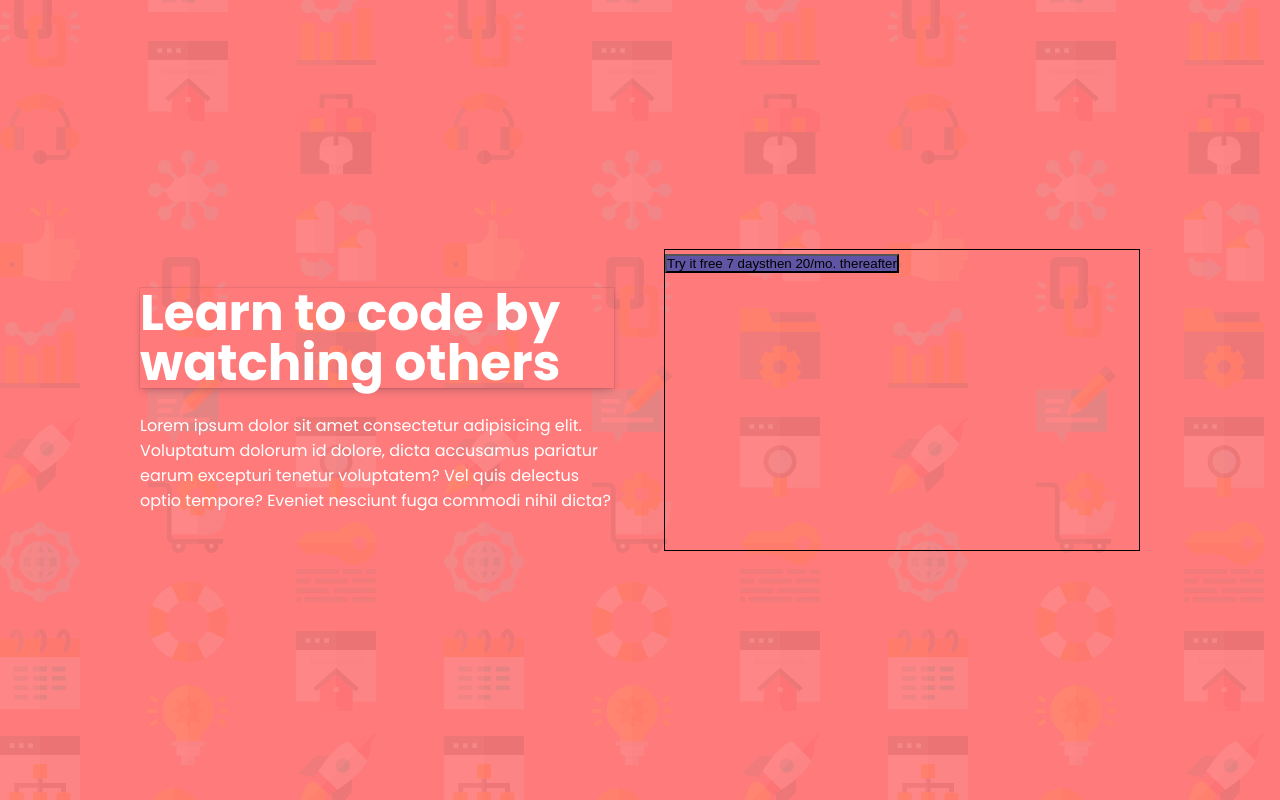
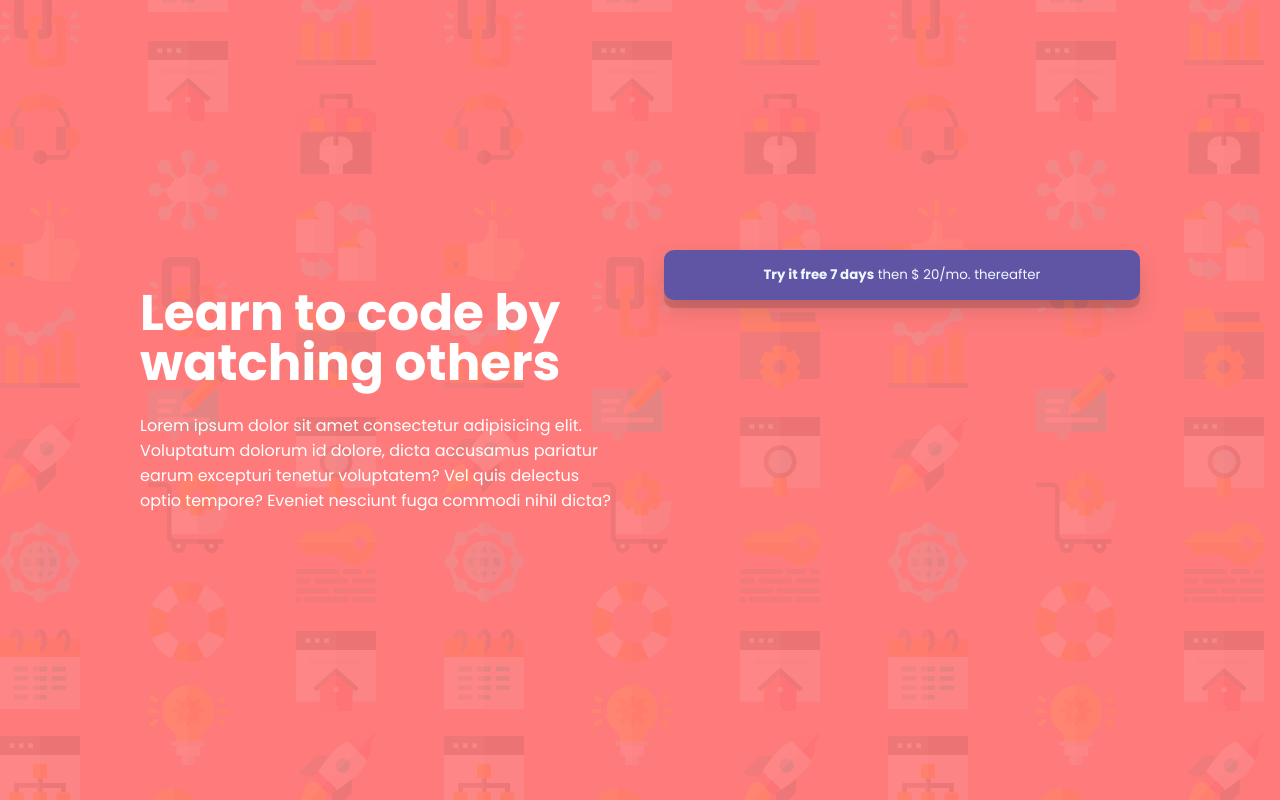
Before and after one commit to danadcm/intro-component-with-signup-form, a plain HTML site: page index.html in a window 1280 px wide. Drawn offline with Linux system fonts and the light colour scheme.

Commit message:
add the blue-botton p changes

```diff
--- a/index.html
+++ b/index.html
@@ -31,7 +31,7 @@
     <div class="right-side-content">
 
       <button class="blue-button">
-        <p><span>Try it free 7 days</span>then 20/mo. thereafter </p>
+        <p> <span style="font-weight: bold;">Try it free 7 days</span> then &#36 20/mo. thereafter </p>
       </button>
 
     </div>
--- a/style.css
+++ b/style.css
@@ -33,16 +33,20 @@ h1 {
   line-height: 1;
   margin-bottom: 25px;
   /* to put it on button */
-  box-shadow: rgba(9, 30, 66, 0.25) 0px 4px 8px -2px,
-    rgba(9, 30, 66, 0.08) 0px 0px 0px 1px;
-  /* box-shadow: hsl(248, 32%, 49%) 0px 3px 5px; */
 }
 .right-side-content {
   width: 50%;
   height: 300px;
-  border: 1px solid black;
 }
 
 .blue-button {
   background-color: hsl(248, 32%, 49%);
+  width: 476px;
+  height: 50px;
+  color: aliceblue;
+  border: none;
+  border-radius: 10px;
+  box-shadow: 0px 8px 1px rgba(8, 8, 8, 0.137),
+    0 10px 20px rgba(107, 89, 89, 0.26);
+  font-family: "Poppins", sans-serif;
 }
```
